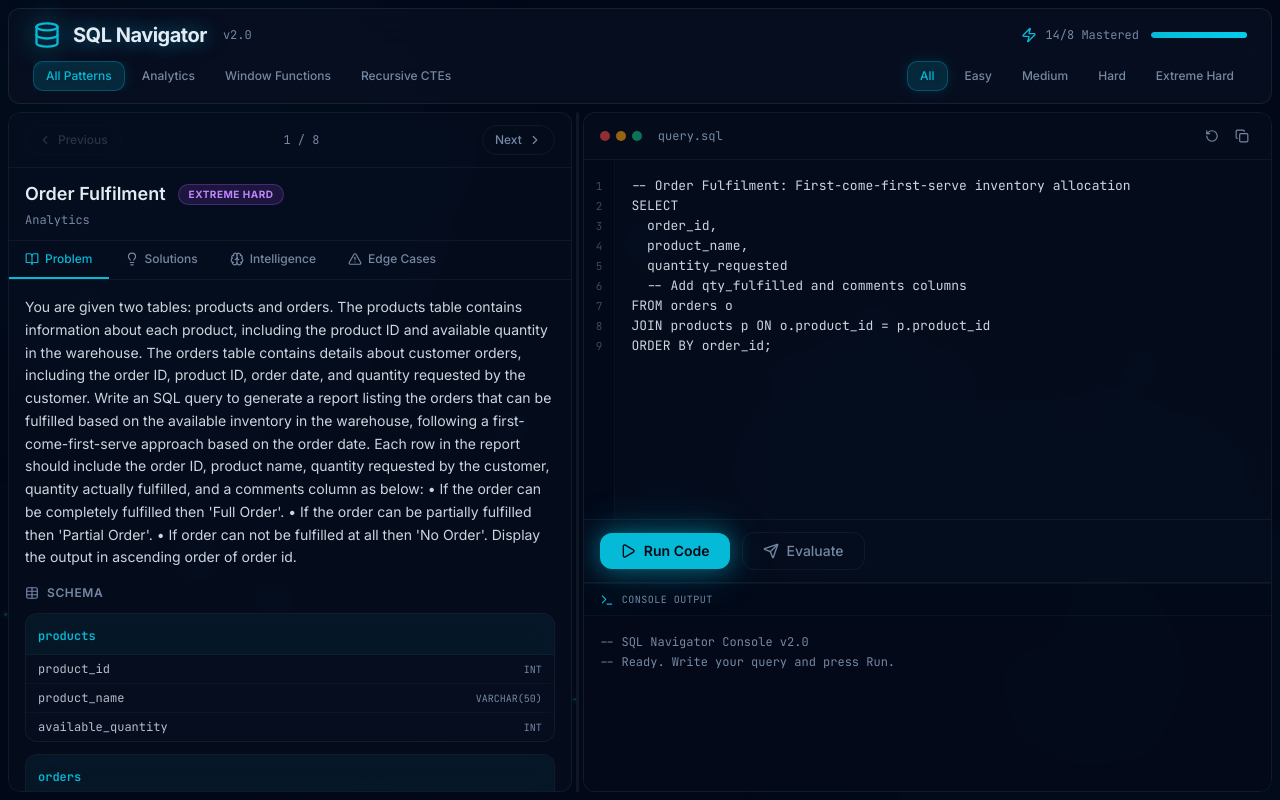
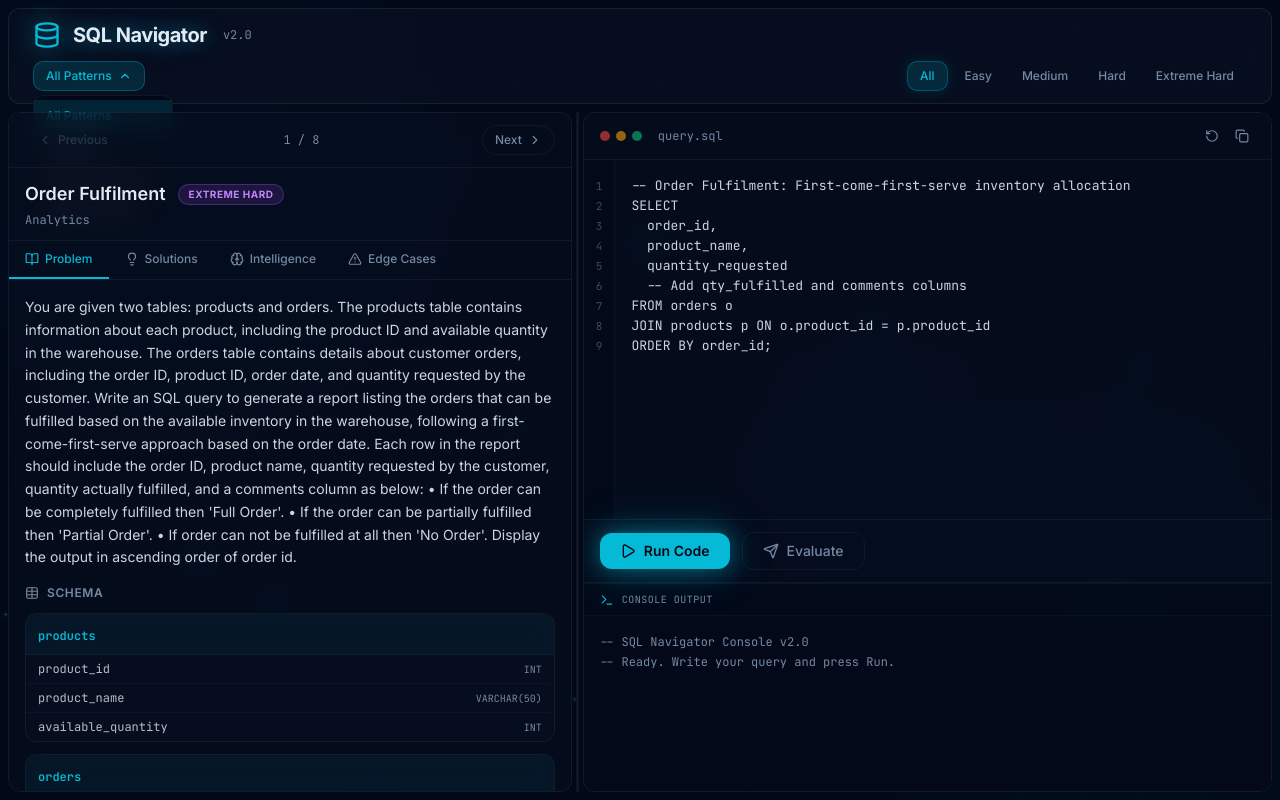
Before and after one commit to abhivicks22/sql-practice-platform, a Next.js app: page / in a window 1280 px wide. Both pictures are taken after a click on the button "All Patterns". Built offline with nearby package versions, Linux system fonts and the light colour scheme.

Commit message:
UI: Pattern drill-down, reset console on question change, remove Mastered
Co-authored-by: Cursor <cursoragent@cursor.com>

```diff
--- a/app/page.tsx
+++ b/app/page.tsx
@@ -145,7 +145,6 @@ export default function SQLNavigatorPage() {
   const [selectedCategory, setSelectedCategory] = useState("All Patterns")
   const [selectedDifficulty, setSelectedDifficulty] = useState("All")
   const [currentIndex, setCurrentIndex] = useState(0)
-  const [mastered, setMastered] = useState(14)
 
   const filteredQuestions = useMemo(() => {
     return questions.filter((q) => {
@@ -190,8 +189,6 @@ export default function SQLNavigatorPage() {
             onCategoryChange={handleCategoryChange}
             selectedDifficulty={selectedDifficulty}
             onDifficultyChange={handleDifficultyChange}
-            mastered={mastered}
-            total={questions.length}
           />
         </div>
         <div className="flex-1 flex items-center justify-center">
@@ -220,8 +217,6 @@ export default function SQLNavigatorPage() {
           onCategoryChange={handleCategoryChange}
           selectedDifficulty={selectedDifficulty}
           onDifficultyChange={handleDifficultyChange}
-          mastered={mastered}
-          total={questions.length}
         />
       </div>
 
--- a/components/sql-navigator/header.tsx
+++ b/components/sql-navigator/header.tsx
@@ -1,6 +1,7 @@
 "use client"
 
-import { Database, Zap } from "lucide-react"
+import { useState, useRef, useEffect } from "react"
+import { Database, ChevronDown } from "lucide-react"
 import { categories, difficulties } from "@/lib/sql-data"
 
 interface HeaderProps {
@@ -8,8 +9,6 @@ interface HeaderProps {
   onCategoryChange: (category: string) => void
   selectedDifficulty: string
   onDifficultyChange: (difficulty: string) => void
-  mastered: number
-  total: number
 }
 
 const difficultyColors: Record<string, { active: string; inactive: string }> = {
@@ -40,14 +39,23 @@ export function Header({
   onCategoryChange,
   selectedDifficulty,
   onDifficultyChange,
-  mastered,
-  total,
 }: HeaderProps) {
-  const progress = (mastered / total) * 100
+  const [patternOpen, setPatternOpen] = useState(false)
+  const patternRef = useRef<HTMLDivElement>(null)
+
+  useEffect(() => {
+    const handleClickOutside = (e: MouseEvent) => {
+      if (patternRef.current && !patternRef.current.contains(e.target as Node)) {
+        setPatternOpen(false)
+      }
+    }
+    document.addEventListener("click", handleClickOutside)
+    return () => document.removeEventListener("click", handleClickOutside)
+  }, [])
 
   return (
     <header className="glass-panel-strong px-6 py-3 flex flex-col gap-3">
-      {/* Top row: branding + progress */}
+      {/* Top row: branding */}
       <div className="flex items-center justify-between">
         <div className="flex items-center gap-3">
           <div className="relative">
@@ -61,43 +69,41 @@ export function Header({
             v2.0
           </span>
         </div>
-
-        <div className="flex items-center gap-3 shrink-0">
-          <div className="flex items-center gap-2">
-            <Zap className="h-4 w-4 text-cyan" />
-            <span className="text-xs font-mono text-muted-foreground">
-              {mastered}/{total} Mastered
-            </span>
-          </div>
-          <div className="w-24 h-1.5 bg-secondary rounded-full overflow-hidden">
-            <div
-              className="h-full bg-gradient-to-r from-cyan to-cyan-glow rounded-full transition-all duration-500"
-              style={{ width: `${progress}%` }}
-            />
-          </div>
-        </div>
       </div>
 
-      {/* Bottom row: Pattern tabs + Difficulty tabs */}
+      {/* Bottom row: Pattern drill-down + Difficulty tabs */}
       <div className="flex items-center justify-between gap-4">
-        {/* Pattern / Category tabs */}
-        <nav className="flex items-center gap-1 overflow-x-auto scrollbar-thin" aria-label="SQL Pattern categories">
-          {categories.map((cat) => {
-            const isActive = selectedCategory === cat
-            return (
+        {/* Pattern: one tab with dropdown (options from categories in sql-data) */}
+        <nav className="relative" ref={patternRef} aria-label="SQL Pattern">
+          <button
+            type="button"
+            onClick={() => setPatternOpen((o) => !o)}
+            className="flex items-center gap-1.5 whitespace-nowrap px-3 py-1.5 text-xs font-medium transition-all border rounded-md bg-cyan/15 text-cyan border-cyan/30"
+          >
+            {selectedCategory}
+            <ChevronDown className={`h-3.5 w-3.5 transition-transform ${patternOpen ? "rotate-180" : ""}`} />
+          </button>
+          {patternOpen && (
+            <div className="absolute left-0 top-full mt-1 py-1 min-w-[140px] rounded-md border border-border/50 bg-background shadow-lg z-50">
+              {categories.map((cat) => (
                 <button
                   key={cat}
-                onClick={() => onCategoryChange(cat)}
-                className={`relative whitespace-nowrap px-3 py-1.5 text-xs font-medium transition-all border rounded-md ${
-                  isActive
-                    ? "bg-cyan/15 text-cyan border-cyan/30 glow-border"
-                    : "text-muted-foreground hover:text-foreground hover:bg-secondary/60 border-transparent"
+                  type="button"
+                  onClick={() => {
+                    onCategoryChange(cat)
+                    setPatternOpen(false)
+                  }}
+                  className={`block w-full text-left px-3 py-2 text-xs font-medium transition-colors ${
+                    selectedCategory === cat
+                      ? "bg-cyan/15 text-cyan"
+                      : "text-muted-foreground hover:bg-secondary/60 hover:text-foreground"
                   }`}
                 >
                   {cat}
                 </button>
-            )
-          })}
+              ))}
+            </div>
+          )}
         </nav>
 
         {/* Difficulty tabs */}
--- a/components/sql-navigator/right-panel.tsx
+++ b/components/sql-navigator/right-panel.tsx
@@ -61,7 +61,7 @@ export function RightPanel({ starterCode, questionId }: RightPanelProps) {
       "-- SQL Navigator Console v2.0",
       "-- Ready. Write your query and press Run.",
     ])
-  }, [starterCode])
+  }, [starterCode, questionId])
 
   useEffect(() => {
     if (consoleRef.current) {
```
Lines whose indentation alone changed are shown as unchanged.
